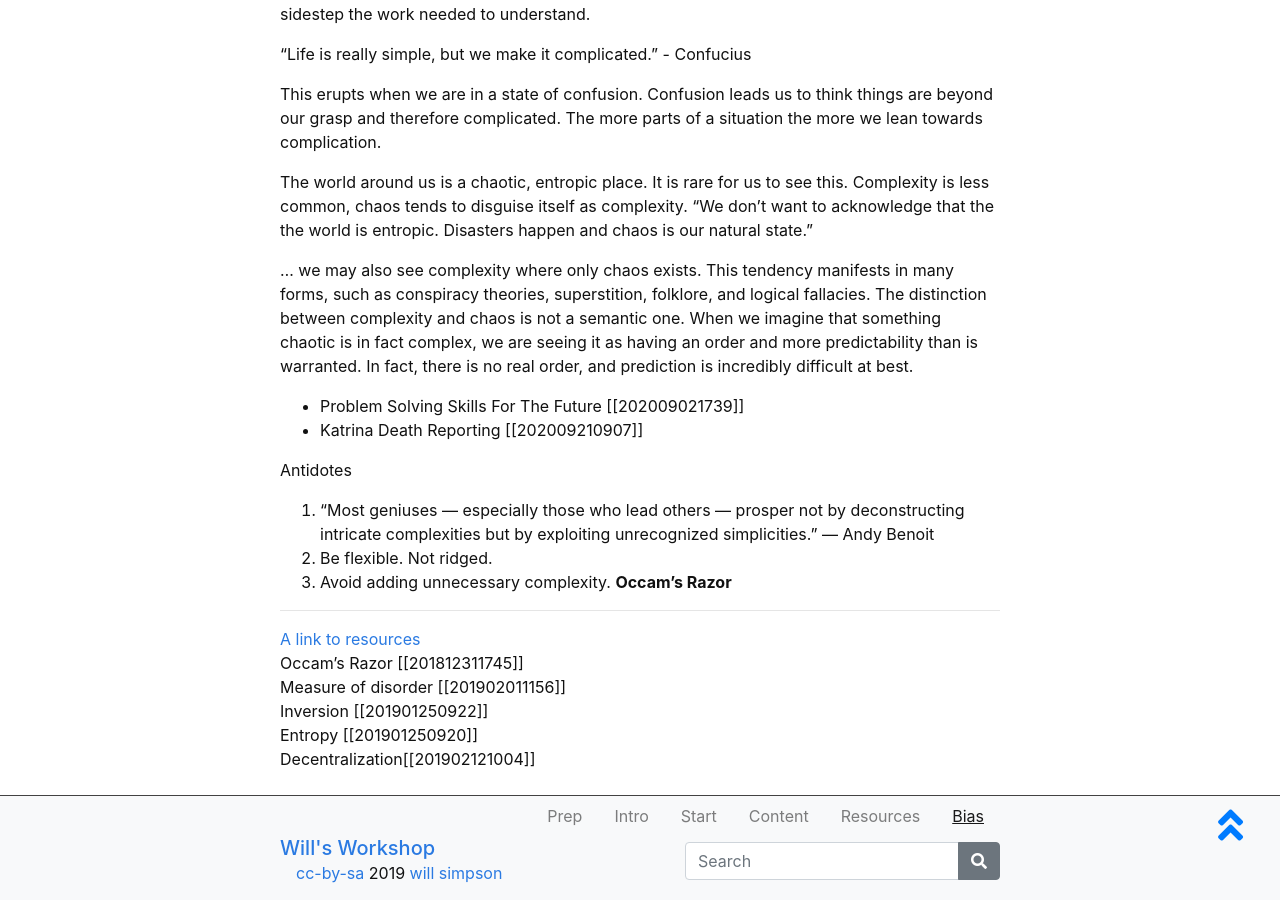
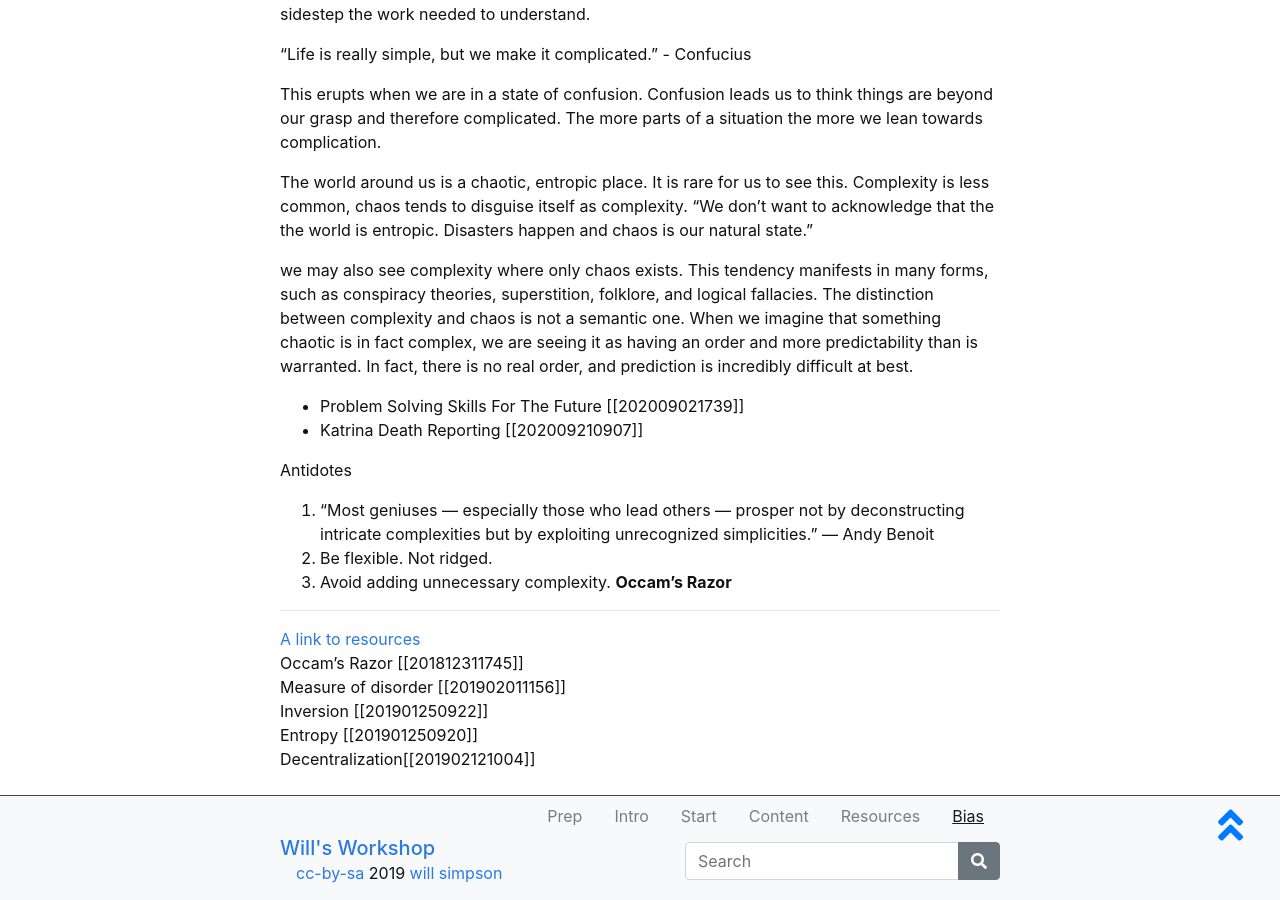
Before and after one commit to woodenzen/workshop-initial, a Jekyll site: the page built from content/5-complexity.md, in a window 1280 px wide and 900 px high, scrolled down 853 px. Built offline with Jekyll 4.4.1, drawn with Linux system fonts in a browser that asks for light colours.

Commit message:
block quote

```diff
--- a/content/5-complexity.md
+++ b/content/5-complexity.md
@@ -17,7 +17,7 @@ This erupts when we are in a state of confusion. Confusion leads us to think thi
 The world around us is a chaotic, entropic place. It is rare for us to see this.
 Complexity is less common, chaos tends to disguise itself as complexity. "We don't want to acknowledge that the the world is entropic. Disasters happen and chaos is our natural state."
 
-> ... we may also see complexity where only chaos exists. This tendency manifests in many forms, such as conspiracy theories, superstition, folklore, and logical fallacies. The distinction between complexity and chaos is not a semantic one. When we imagine that something chaotic is in fact complex, we are seeing it as having an order and more predictability than is warranted. In fact, there is no real order, and prediction is incredibly difficult at best.
+> we may also see complexity where only chaos exists. This tendency manifests in many forms, such as conspiracy theories, superstition, folklore, and logical fallacies. The distinction between complexity and chaos is not a semantic one. When we imagine that something chaotic is in fact complex, we are seeing it as having an order and more predictability than is warranted. In fact, there is no real order, and prediction is incredibly difficult at best.
 
 - Problem Solving Skills For The Future [[202009021739]]
 - Katrina Death Reporting [[202009210907]]
```
